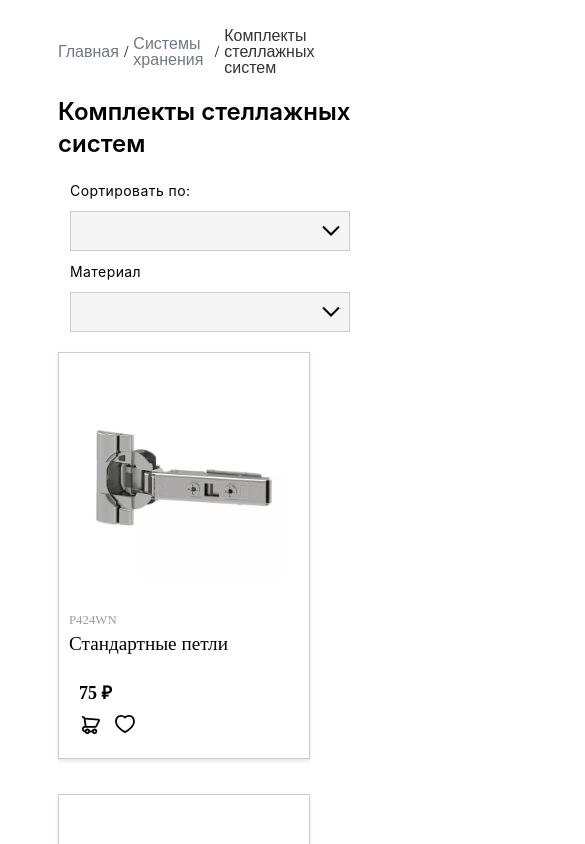
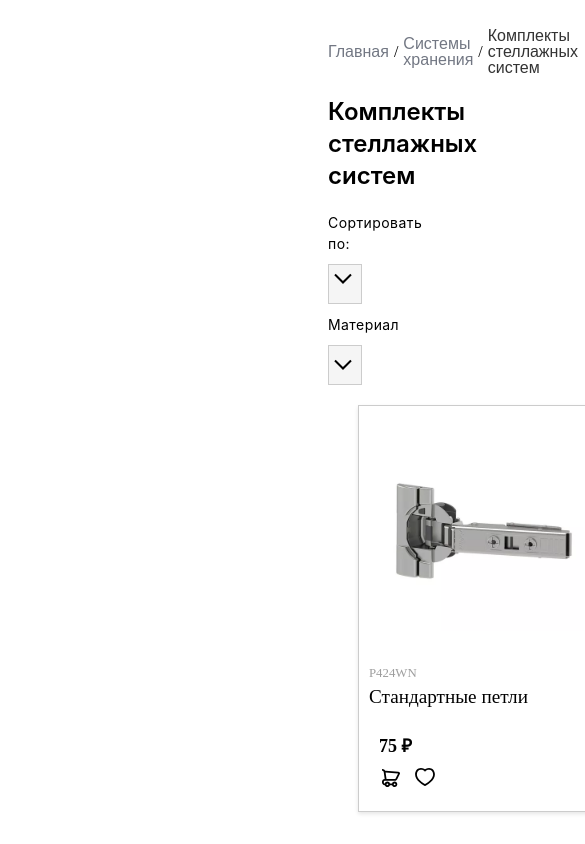
Before and after one commit to Cash3mod3l/testTages, a Nuxt app: page / in a window 390 px wide. Shown: the top 844 px of the page, 585 px wide, since content can reach past the window. Built offline with nearby package versions, Linux system fonts and the light colour scheme.

Commit message:
rename classes

```diff
--- a/src/components/Container.vue
+++ b/src/components/Container.vue
@@ -42,12 +42,12 @@ onBeforeMount (() => {
   <div class="page">
     <Header></Header>
 
-    <section class="page__title">
-      <span class="page__title-text">Комплекты стеллажных систем</span>
+    <section class="page__section-title">
+      <span class="page__section-title-text">Комплекты стеллажных систем</span>
     </section>
 
-    <section class="filters">
-      <div class="filters__group">
+    <section class="page__section-filters">
+      <div class="page__filters-group">
         <Select
             :label="'Сортировать по:'"
             :options="optionsPriceSelect"
@@ -62,7 +62,7 @@ onBeforeMount (() => {
       </div>
     </section>
 
-    <section class="products">
+    <section class="page__products">
       <CardProduct :products="getSorterProducts"></CardProduct>
     </section>
   </div>
@@ -75,51 +75,51 @@ onBeforeMount (() => {
   padding: 20px;
 }
 
-.page__title {
+.page__section-title {
   padding: 20px 0;
 }
 
-.page__title-text {
+.page__section-title-text {
   font-family: 'SF Pro Display', sans-serif;
   font-weight: 600;
   font-size: 2rem;
   line-height: 2.5rem;
 }
 
-.filters {
+.page__section-filters {
   margin-bottom: 20px;
 }
 
-.filters__group {
+.page__filters-group {
   display: flex;
   gap: 20px;
   flex-wrap: wrap;
 }
 
-.products {
+.page__products {
   display: grid;
   gap: 45px;
 }
 
 @media (max-width: 900px) {
-  .page {
+  .page__products {
     margin-left: 0;
   }
 }
 
 @media (max-width: 600px) {
-  .filters__group {
+  .page__filters-group {
     gap: 10px;
     flex-direction: column;
     align-items: center;
   }
 
-  .page__title-text {
+  .page__section-title-text {
     font-size: 1.5rem;
     line-height: 2rem;
   }
 
-  .page {
+  .page__products {
     margin-left: 30px;
   }
 }
```
